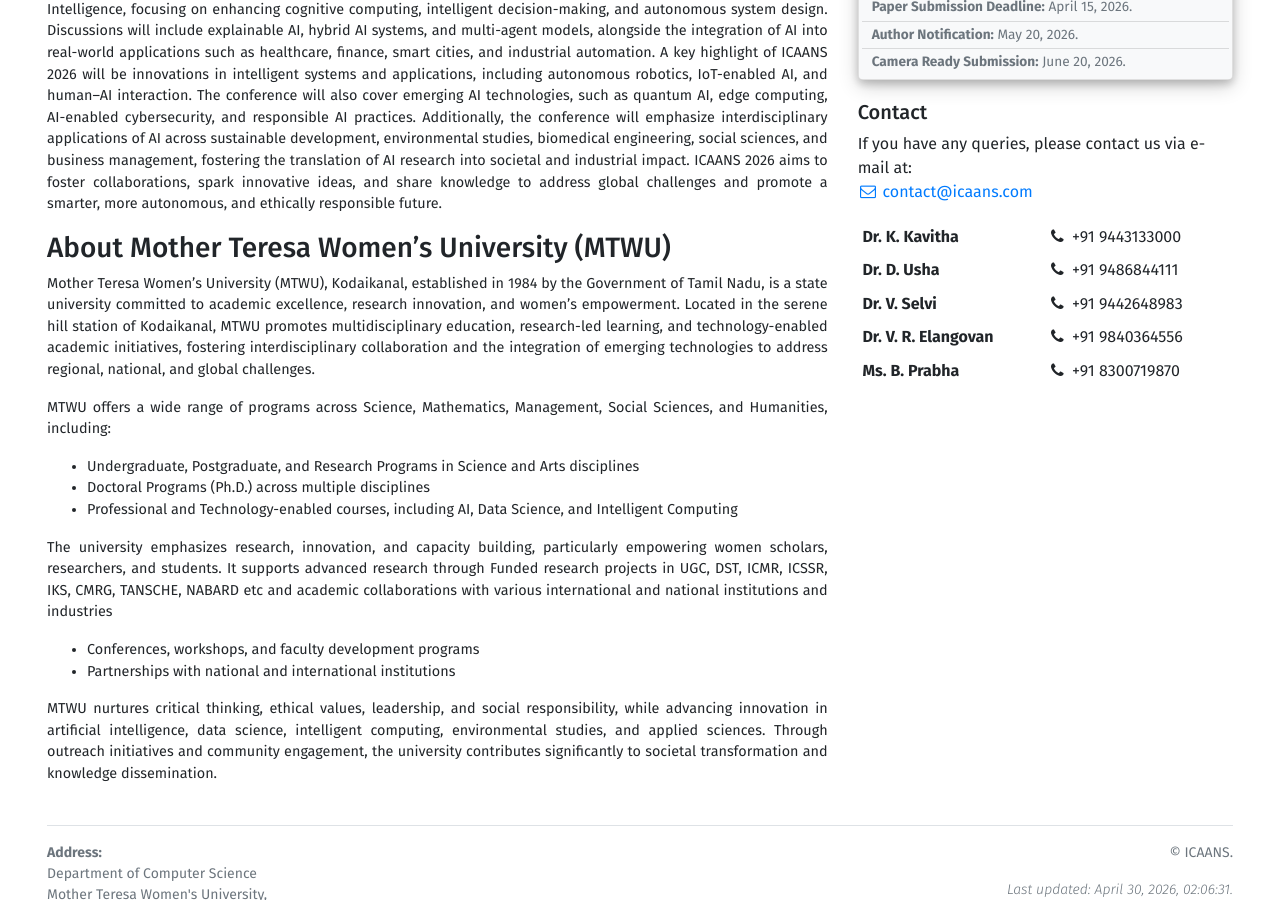
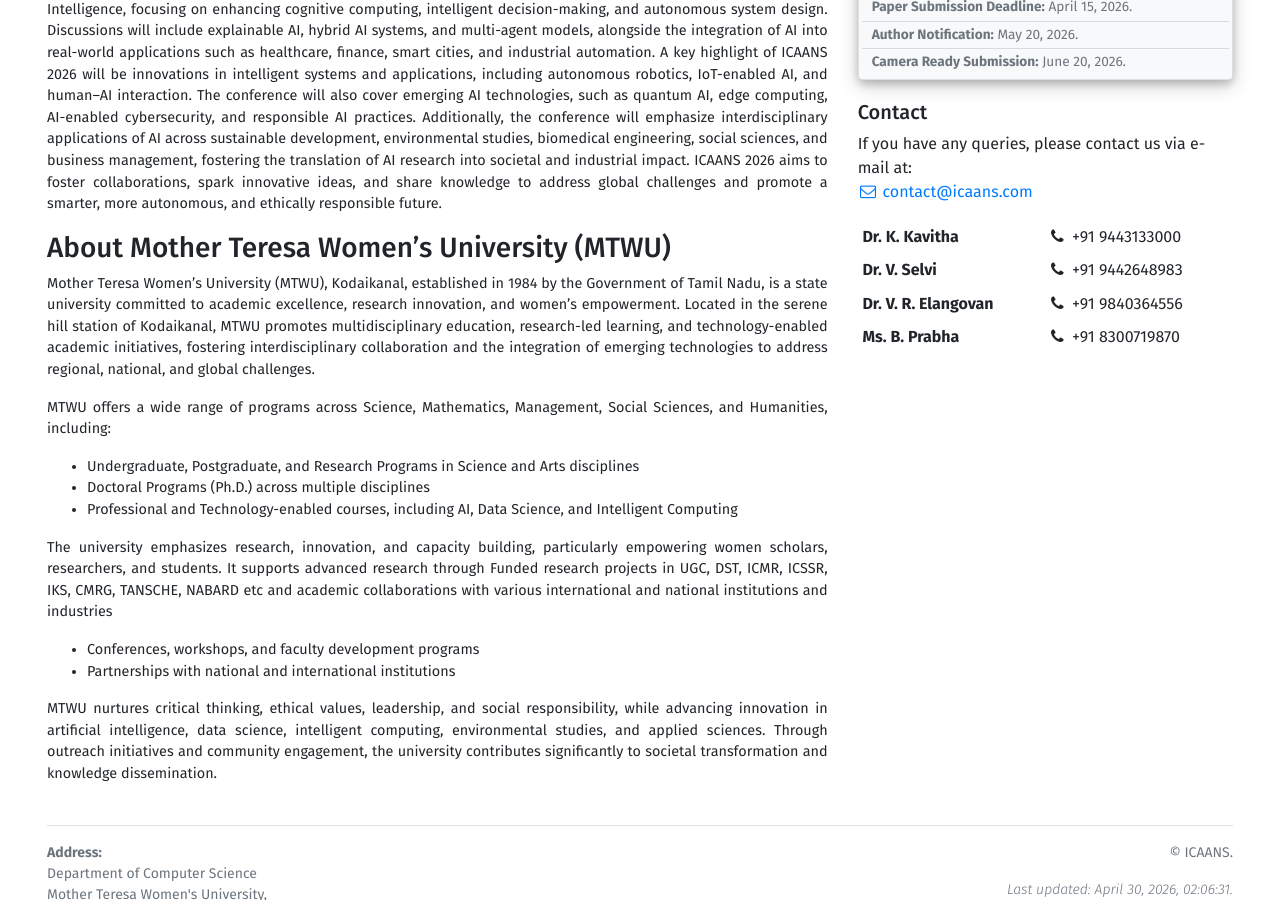
Before and after one commit to sravivarman/icaans_conf, a Jekyll site: the page built from index.md, in a window 1280 px wide and 900 px high, scrolled down 575 px. Built offline with Jekyll 4.4.1, drawn with Linux system fonts in a browser that asks for light colours.

Commit message:
Update contact-us.html

```diff
--- a/_includes/contact-us.html
+++ b/_includes/contact-us.html
@@ -13,10 +13,7 @@
             <td><strong>Dr. K. Kavitha</strong></td>
             <td><i class="fa fa-phone fa-fw" aria-hidden="true"></i> +91 9443133000</td>
         </tr>
-        <tr>
-            <td><strong>Dr. D. Usha</strong></td>
-            <td><i class="fa fa-phone fa-fw" aria-hidden="true"></i> +91 9486844111</td>
-        </tr>
+
         <tr>
             <td><strong>Dr. V. Selvi</strong></td>
             <td><i class="fa fa-phone fa-fw" aria-hidden="true"></i> +91 9442648983</td>
```
